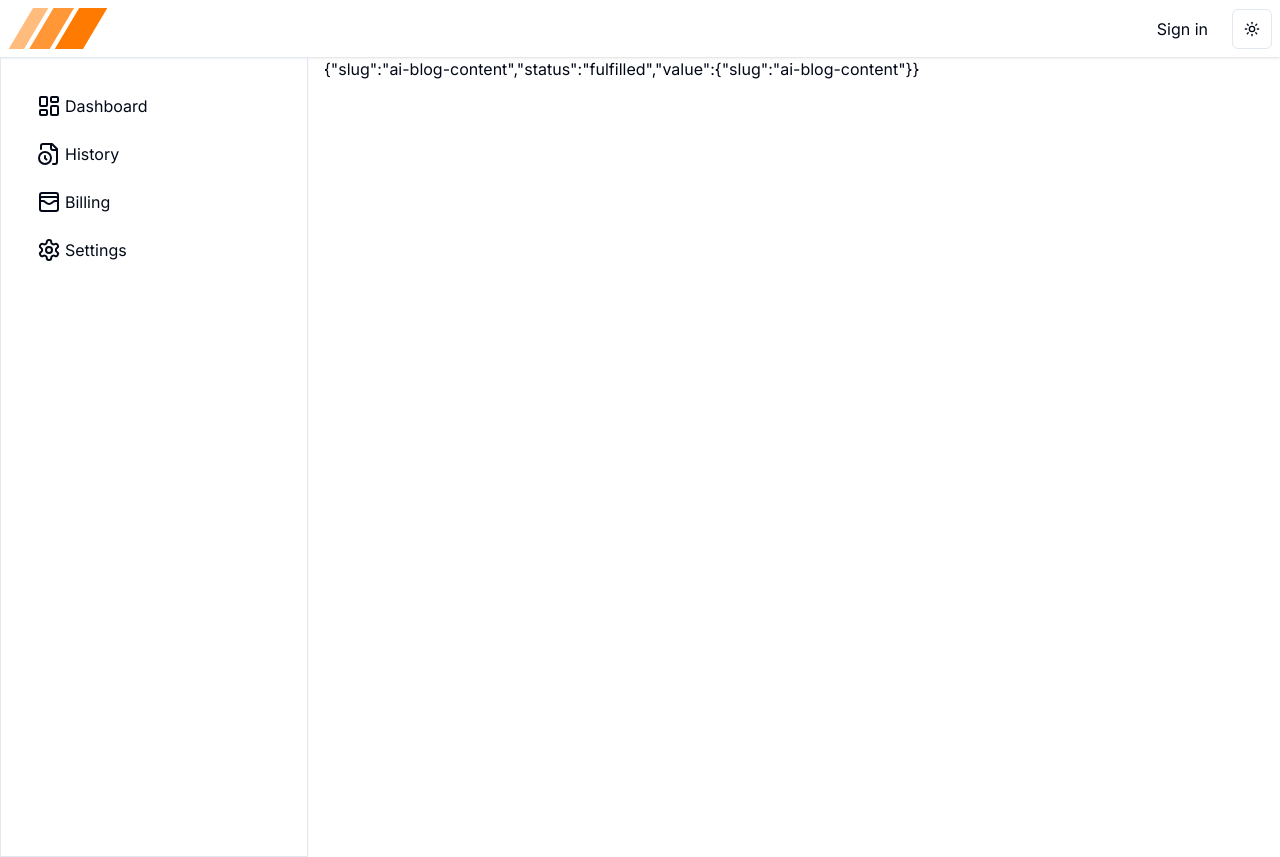
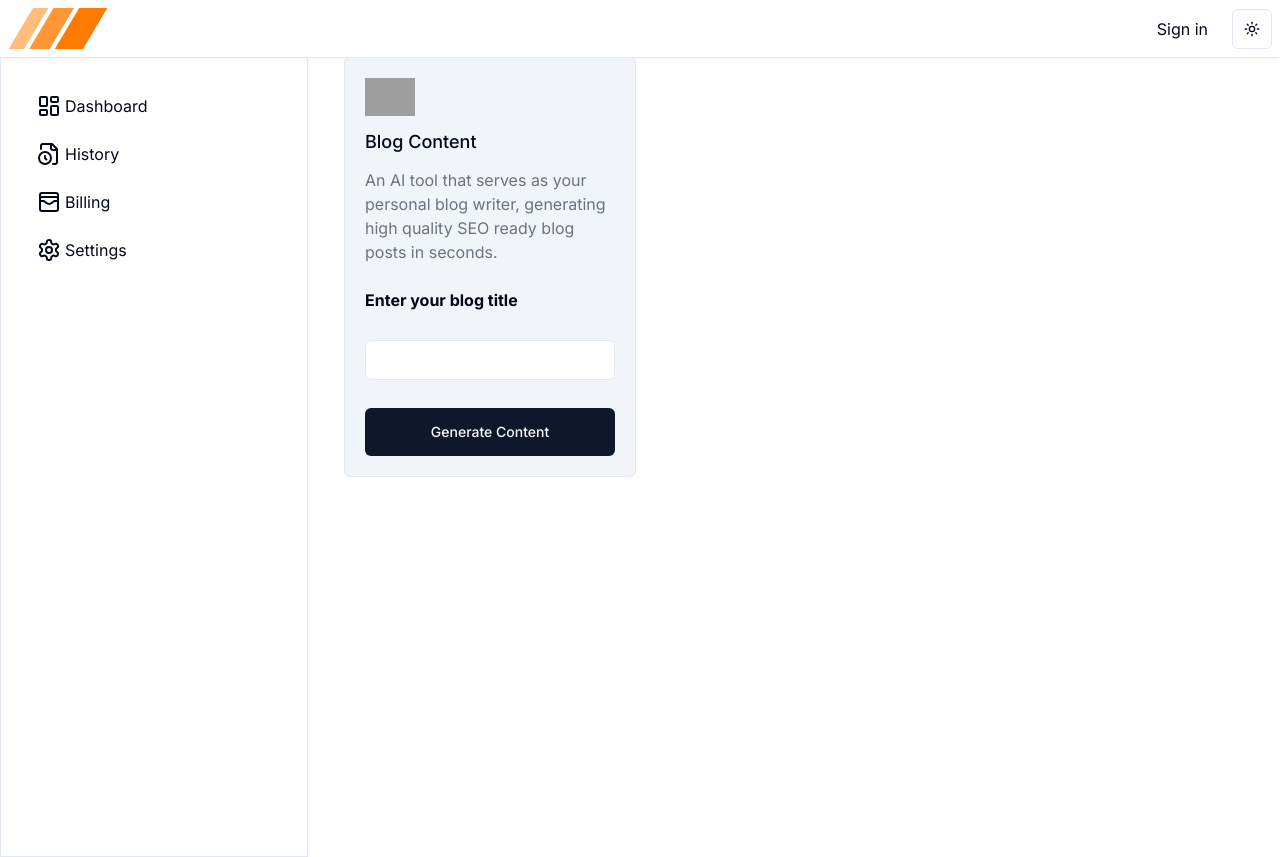
Before and after one commit to DmitryPolyakov1985/ai-gen, a Next.js app: page /dashboard/template/ai-blog-content in a window 1280 px wide. Built offline with nearby package versions, Linux system fonts and the light colour scheme; no server answers; grey boxes are pictures that could not be loaded.

Commit message:
display template details works

```diff
--- a/app/dashboard/template/[slug]/page.tsx
+++ b/app/dashboard/template/[slug]/page.tsx
@@ -1,7 +1,82 @@
-import React from "react";
+"use client";
 
-const Page = ({ params }: { params: string }) => {
-  return <div>{JSON.stringify(params)}</div>;
+import Link from "next/link";
+import React, { useState } from "react";
+import { ArrowLeft } from "lucide-react";
+import { Button } from "@/components/ui/button";
+import template from "@/utils/template";
+import Image from "next/image";
+import { Input } from "@/components/ui/input";
+import { Textarea } from "@/components/ui/textarea";
+
+export interface Template {
+  name: string;
+  slug: string;
+  icon: string;
+  desc: string;
+  category?: string;
+  aiPrompt: string;
+  form: Form[];
+}
+
+export interface Form {
+  label: string;
+  field: string;
+  name: string;
+  required: boolean;
+}
+
+const Page = ({ params }: { params: { slug: string } }) => {
+  const { slug } = params;
+  const t = template.find((temp) => temp.slug === slug) as Template;
+
+  const handleSubmit = (e: React.FormEvent<HTMLFormElement>) => {
+    e.preventDefault();
+
+    console.log("submitted");
+  };
+
+  const handleChange = (
+    e: React.ChangeEvent<HTMLInputElement | HTMLTextAreaElement>
+  ) => {
+    e.preventDefault();
+    console.log(e.target.value);
+  };
+
+  return (
+    <div className="grid grid-cols-1 md:grid-cols-3 gap-5 px-5">
+      <div className="col-span-1 bg-slate-100 dark:bg-slate-900 rounded-md border p-5">
+        <div className="flex flex-col gap-3">
+          <Image src={t.icon} alt={t.name} width={50} height={50} />
+          <h2 className="font-medium text-lg">{t.name}</h2>
+          <p className="text-gray-500">{t.desc}</p>
+        </div>
+        <form className="mt-6" onSubmit={handleSubmit}>
+          {t?.form.map((item, idx) => (
+            <div key={item.name} className="my-2 flex flex-col gap-2 mb-7">
+              <label className="font-bold pb-5">{item.label}</label>
+              {item.field === "input" ? (
+                <Input
+                  onChange={handleChange}
+                  name={item.name}
+                  required={item.required}
+                />
+              ) : (
+                <Textarea
+                  onChange={handleChange}
+                  name={item.name}
+                  required={item.required}
+                />
+              )}
+            </div>
+          ))}
+          <Button type="submit" className="w-full py-6">
+            Generate Content
+          </Button>
+        </form>
+      </div>
+    </div>
+  );
 };
 
 export default Page;
--- /dev/null
+++ b/components/ui/textarea.tsx
@@ -0,0 +1,22 @@
+import * as React from "react"
+
+import { cn } from "@/lib/utils"
+
+const Textarea = React.forwardRef<
+  HTMLTextAreaElement,
+  React.ComponentProps<"textarea">
+>(({ className, ...props }, ref) => {
+  return (
+    <textarea
+      className={cn(
+        "flex min-h-[80px] w-full rounded-md border border-input bg-background px-3 py-2 text-base ring-offset-background placeholder:text-muted-foreground focus-visible:outline-none focus-visible:ring-2 focus-visible:ring-ring focus-visible:ring-offset-2 disabled:cursor-not-allowed disabled:opacity-50 md:text-sm",
+        className
+      )}
+      ref={ref}
+      {...props}
+    />
+  )
+})
+Textarea.displayName = "Textarea"
+
+export { Textarea }
```
Also changed, not shown: utils/template.ts (+0 -8 lines).
